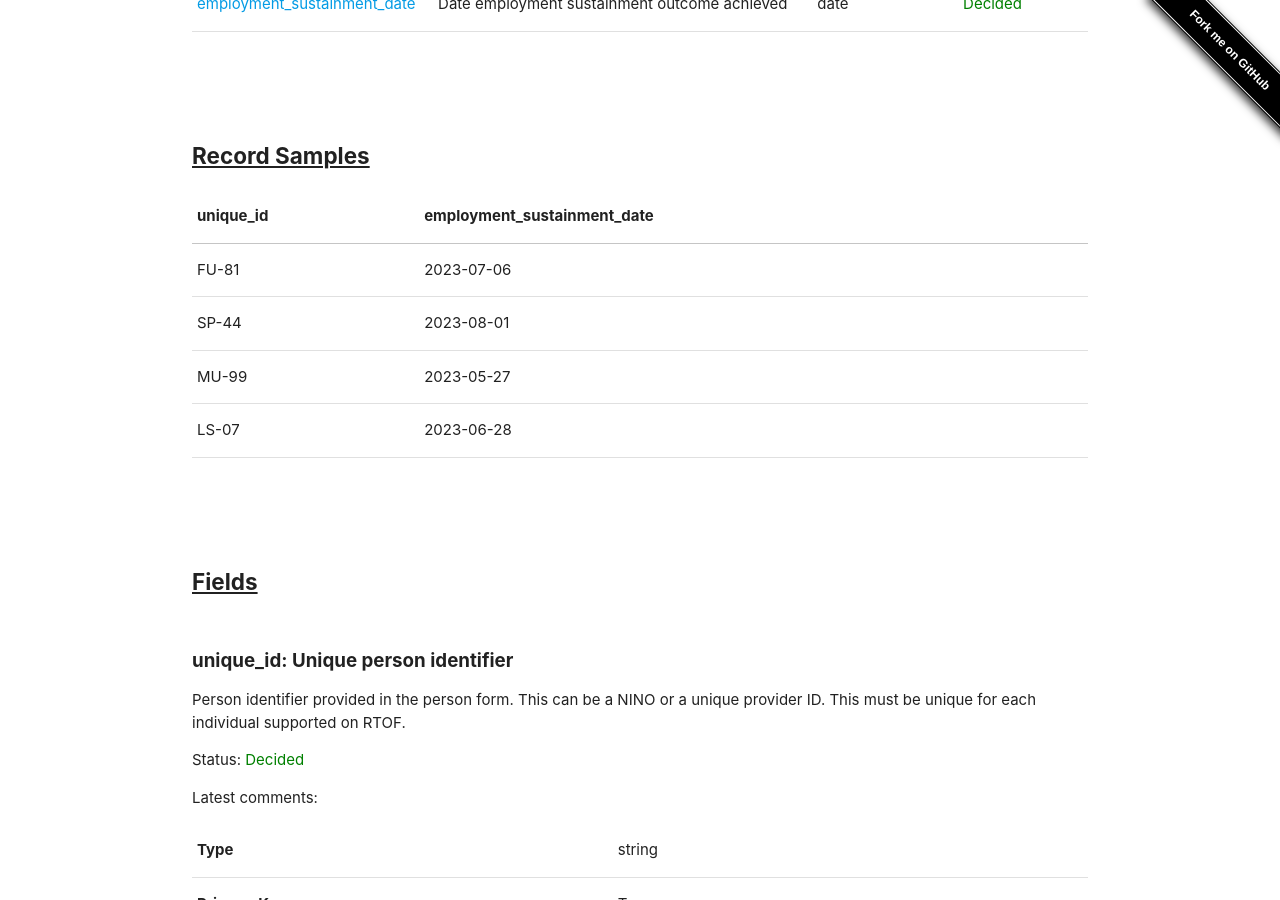
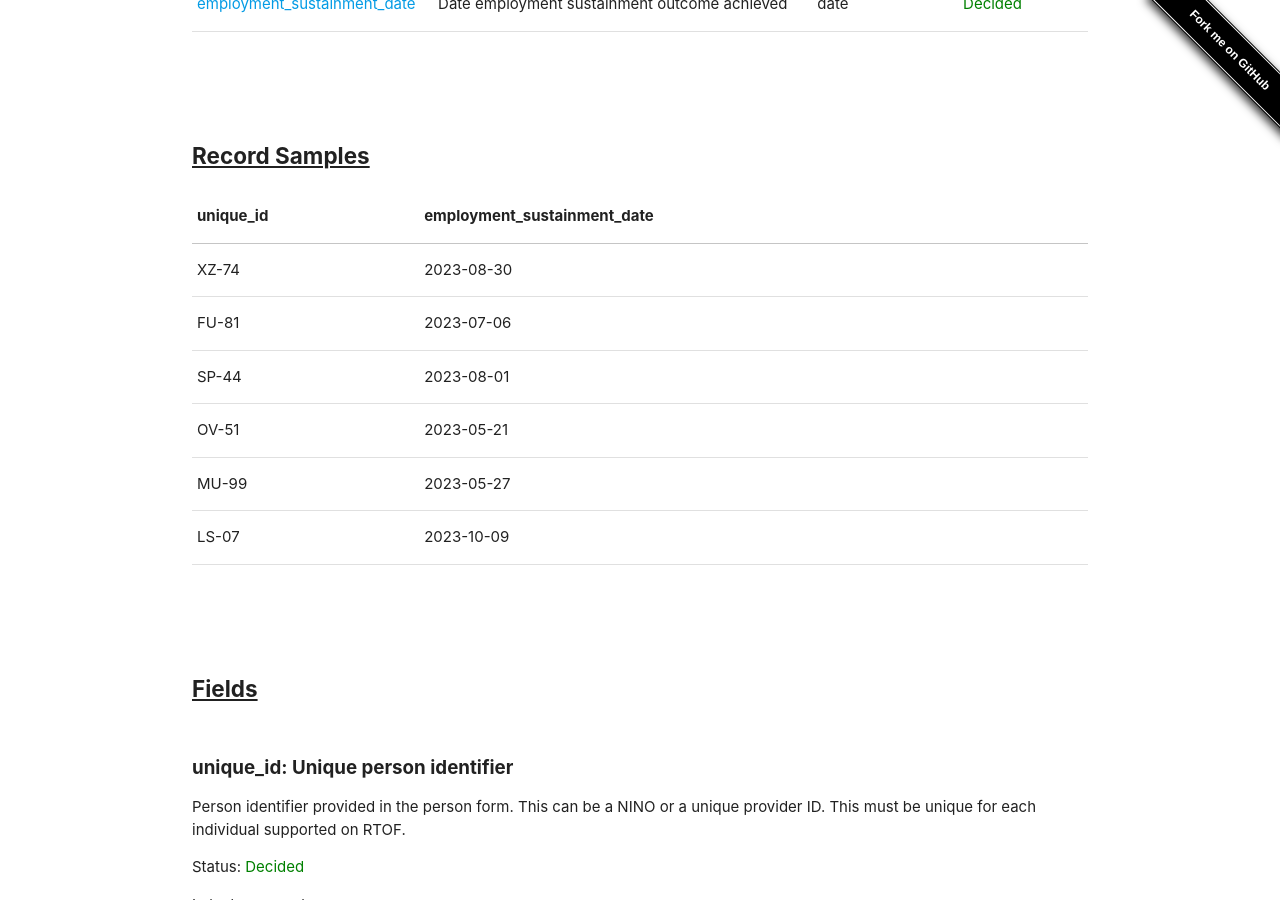
Before and after one commit to SocialFinanceDigitalLabs/RTOF-specification, a Jekyll site: the page built from collections/_records/employment_sustain.md, in a window 1280 px wide and 900 px high, scrolled down 368 px. Built offline with Jekyll 4.4.1, drawn with Linux system fonts in a browser that asks for light colours; part of the change alters nothing that is shown.

Commit message:
Update from https://github.com/SocialFinanceDigitalLabs/rtof-data-model/commit/5695c586bf16a89f4d9410c7815102ff54b4ab45

```diff
--- a/_data/sample_data.yml
+++ b/_data/sample_data.yml
@@ -1,74 +1,69 @@
 baseline:
 - age_finished_study: null
   current_dependents_uk: 'Yes'
-  date_arrived_in_uk: &id001 2022-04-08
-  date_asylum_status_granted: *id001
-  economic_status: Temporarily sick/injured
-  employed_in_home_country: 'Yes'
-  highest_qualification_achieved: Level 1-2
-  housing_baseline_accommodation: tbc
-  language_level_on_entry: Below formal levels
-  nationality: VG
-  occupation_goal: while
-  occupation_sector: commercial
-  referral_source: null
-  unique_id: XZ-74
-- age_profile_of_dependents_uk:
-  - 11-17
-  current_dependents_uk: 'Yes'
-  date_arrived_in_uk: &id002 2022-05-27
-  date_asylum_status_granted: *id002
-  economic_status: FT 31 hours +
-  employed_in_home_country: 'Yes'
-  highest_qualification_achieved: Level 5+
-  housing_baseline_accommodation: tbc
-  language_level_on_entry: Below formal levels
-  nationality: AF
-  ni_number: WJ425954A
-  occupation_goal: visit
-  occupation_type: dinner
-  referral_source: null
-  unique_id: FU-81
-- age_profile_of_dependents_uk:
-  - Caring responsibilities for an adult
-  current_dependents_uk: 'Yes'
-  date_arrived_in_uk: &id003 2021-12-11
-  date_asylum_status_granted: *id003
-  economic_status: Government employment & training programme
+  date_arrived_in_uk: 2017-11-30
+  date_asylum_status_granted: 2020-12-14
+  economic_status: PT 16-30 hours per week
   employed_in_home_country: 'No'
   highest_qualification_achieved: Level 3-4
   housing_baseline_accommodation: tbc
-  language_level_on_entry: Beyond Level 2
+  language_level_on_entry: Level 1
+  nationality: VG
+  occupation_goal: smile
+  occupation_type: kitchen
+  referral_source: null
+  unique_id: XZ-74
+- age_finished_study: 18
+  age_profile_of_dependents_uk: 0-4, 5-11
+  current_dependents_uk: 'Yes'
+  date_arrived_in_uk: 2017-08-18
+  date_asylum_status_granted: 2021-06-28
+  economic_status: PT 0-15 hours per week
+  employed_in_home_country: 'Yes'
+  highest_qualification_achieved: Unknown
+  housing_baseline_accommodation: tbc
+  language_level_on_entry: Level 1
+  nationality: AF
+  ni_number: WJ425954A
+  occupation_sector: case
+  occupation_type: visit
+  referral_source: null
+  unique_id: FU-81
+- age_finished_study: null
+  age_profile_of_dependents_uk: 0-4, 11-17, Caring responsibilities for an adult
+  current_dependents_uk: 'Yes'
+  date_arrived_in_uk: 2018-11-19
+  date_asylum_status_granted: 2021-05-25
+  economic_status: FT 31 hours +
+  employed_in_home_country: 'No'
+  highest_qualification_achieved: Below formal levels
+  housing_baseline_accommodation: tbc
+  language_level_on_entry: Level 2
   nationality: KE
   ni_number: XK649345B
-  occupation_sector: player
-  occupation_type: bill
   referral_source: null
   unique_id: SP-44
-- age_finished_study: null
-  age_profile_of_dependents_uk:
-  - Caring responsibilities for an adult
+- age_profile_of_dependents_uk: 0-4, 11-17, Caring responsibilities for an adult
   current_dependents_uk: 'No'
-  date_arrived_in_uk: &id004 2022-01-08
-  date_asylum_status_granted: *id004
-  economic_status: Long term sick or disabled
-  employed_in_home_country: 'Yes'
-  highest_qualification_achieved: Level 3-4
+  date_arrived_in_uk: 2019-01-26
+  date_asylum_status_granted: 2020-12-23
+  economic_status: Unemployed (but looking/available for work)
+  employed_in_home_country: 'No'
+  highest_qualification_achieved: Level 1-2
   housing_baseline_accommodation: tbc
-  language_level_on_entry: Beyond Level 2
+  language_level_on_entry: Level 1
   nationality: CF
   ni_number: GC904275D
-  occupation_type: generation
   referral_source: null
   transgender: Do not identify as Transgender
   unique_id: OV-51
-- age_finished_study: 23
+- age_finished_study: null
   current_dependents_uk: 'No'
-  date_arrived_in_uk: &id005 2022-03-24
-  date_asylum_status_granted: *id005
+  date_arrived_in_uk: 2019-02-26
+  date_asylum_status_granted: 2021-05-18
   economic_status: Self employed
   employed_in_home_country: 'Yes'
-  highest_qualification_achieved: Unknown
+  highest_qualification_achieved: Level 3-4
   housing_baseline_accommodation: tbc
   language_level_on_entry: Below formal levels
   nationality: PA
@@ -80,17 +75,16 @@ baseline:
   unique_id: MU-99
 - age_finished_study: null
   current_dependents_uk: 'Yes'
-  date_arrived_in_uk: &id006 2022-04-11
-  date_asylum_status_granted: *id006
-  economic_status: Looking after family/home
-  employed_in_home_country: 'No'
+  date_arrived_in_uk: 2020-03-14
+  date_asylum_status_granted: 2021-08-23
+  economic_status: Unemployed (but looking/available for work)
+  employed_in_home_country: 'Yes'
   highest_qualification_achieved: Level 1-2
   housing_baseline_accommodation: tbc
-  language_level_on_entry: Entry level 3
+  language_level_on_entry: Level 1
   nationality: KI
-  occupation_goal: event
-  occupation_sector: friend
-  occupation_type: sport
+  occupation_goal: mention
+  occupation_sector: event
   referral_source: null
   transgender: Identify as transgender
   unique_id: LS-07
@@ -142,37 +136,35 @@ employment_entry:
   unique_id: LS-07
 employment_intermediate:
 - date_intermediate_employment_outcome: 2023-04-20
-  intermediate_employment_outcome_type:
-  - work experience
+  intermediate_employment_outcome_type: employability
   unique_id: XZ-74
 - date_intermediate_employment_outcome: 2023-05-11
-  intermediate_employment_outcome_type:
-  - qualifications or skills
+  intermediate_employment_outcome_type: ''
   unique_id: FU-81
 - date_intermediate_employment_outcome: 2023-04-05
-  intermediate_employment_outcome_type:
-  - qualifications or skills
+  intermediate_employment_outcome_type: ''
   unique_id: SP-44
 - date_intermediate_employment_outcome: 2023-06-22
-  intermediate_employment_outcome_type:
-  - Internship
+  intermediate_employment_outcome_type: Registered business for self-employment
   unique_id: OV-51
 - date_intermediate_employment_outcome: 2023-05-16
-  intermediate_employment_outcome_type:
-  - mentoring and/or coaching
+  intermediate_employment_outcome_type: ''
   unique_id: MU-99
 - date_intermediate_employment_outcome: 2023-06-10
-  intermediate_employment_outcome_type:
-  - business plan for self-employment
+  intermediate_employment_outcome_type: work experience, Volunteering
   unique_id: LS-07
 employment_sustain:
+- employment_sustainment_date: 2023-08-30
+  unique_id: XZ-74
 - employment_sustainment_date: 2023-07-06
   unique_id: FU-81
 - employment_sustainment_date: 2023-08-01
   unique_id: SP-44
+- employment_sustainment_date: 2023-05-21
+  unique_id: OV-51
 - employment_sustainment_date: 2023-05-27
   unique_id: MU-99
-- employment_sustainment_date: 2023-06-28
+- employment_sustainment_date: 2023-10-09
   unique_id: LS-07
 housing_entry:
 - housing_entry_accomodation: tbc
```
Also changed, not shown: 3 other files.
